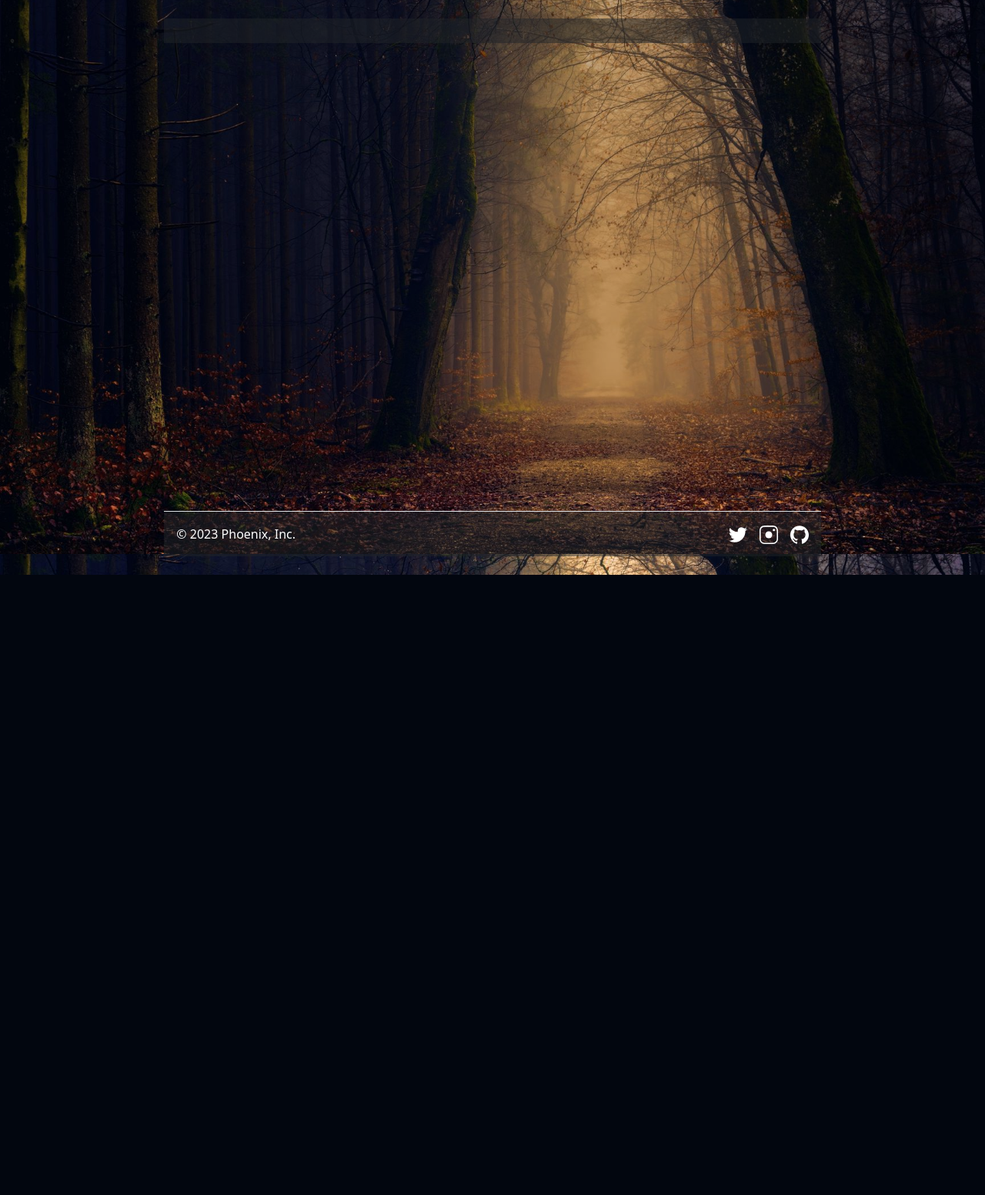
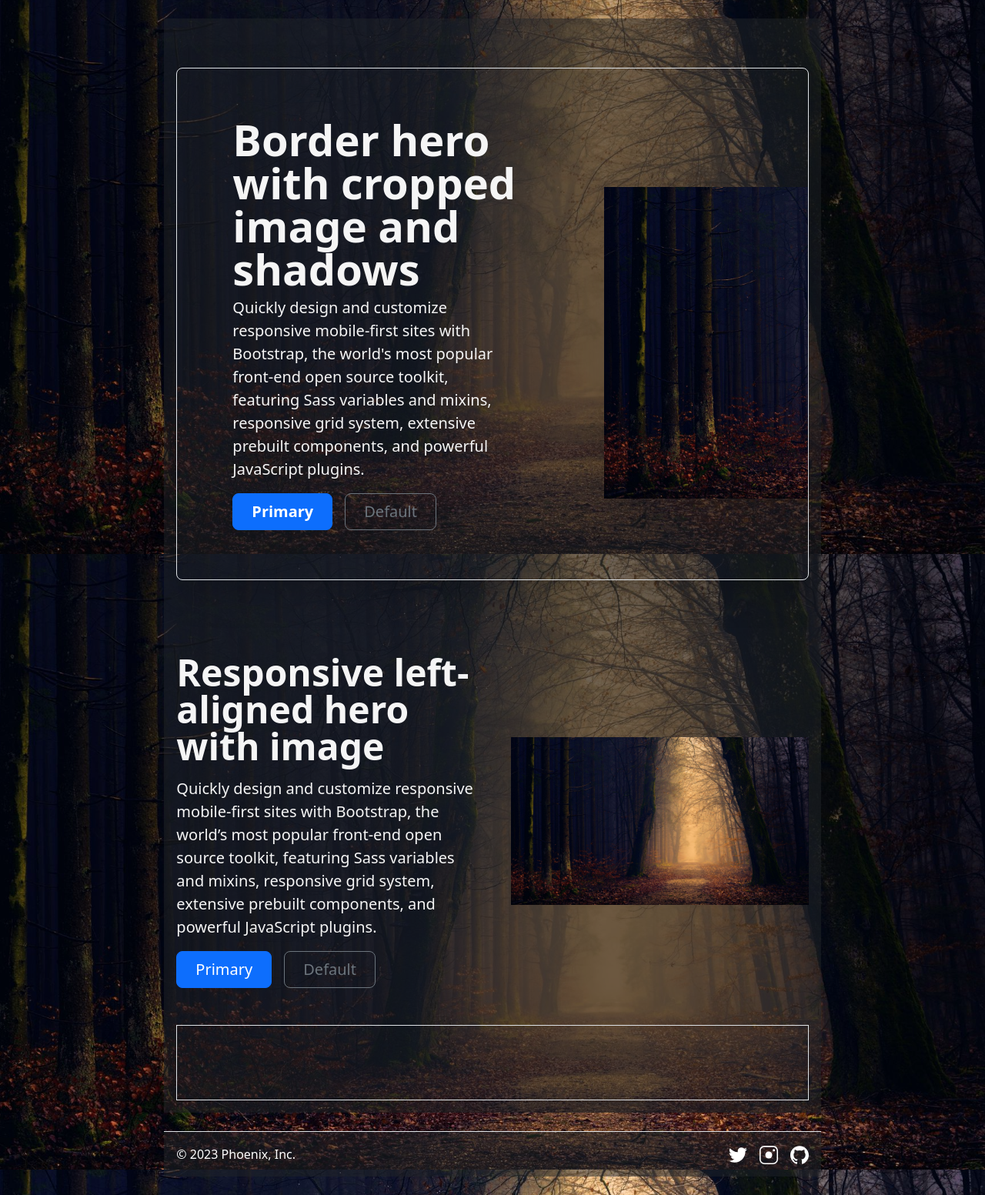
Before and after one commit to Phoenix-unic/my-blog, a Flask app: page /project in a window 1280 px wide. Shown: the part 80-1633 px from the top of the page at 77% size. Before the commit the page ends 827 px from the top, so only its background shows below. Run offline with Flask 3, Linux system fonts and the light colour scheme.

Commit message:
fixed some issues with elemements located on the page

```diff
--- a/templates/project.html
+++ b/templates/project.html
@@ -1,5 +1,4 @@
 {% extends 'layout.html' %}
-
 
 {% block title %}
 Project
@@ -12,11 +11,45 @@ active-link
 {% block main %}
 
 <div class="row">
-    <div class="col-xl-8 col-lg-10 col-md-12 mx-auto mt-lg-4 mt-md-2 p-3 bg-dark bg-opacity-50 ">
-        <div class="row">
-            <div class=""></div>
+  <div class="col-xl-8 col-lg-10 col-md-12 mx-auto mt-lg-4 mt-md-2 p-3 bg-dark bg-opacity-50 ">
+    <div class="container my-5">
+      <div class="row p-4 pb-0 pe-lg-0 pt-lg-5 align-items-center rounded-3 border shadow-lg">
+        <div class="col-lg-7 p-3 p-lg-5 pt-lg-3">
+          <h1 class="display-4 fw-bold lh-1">Border hero with cropped image and shadows</h1>
+          <p class="lead">Quickly design and customize responsive mobile-first sites with Bootstrap, the world's most
+            popular front-end open source toolkit, featuring Sass variables and mixins, responsive grid system,
+            extensive prebuilt components, and powerful JavaScript plugins.</p>
+          <div class="d-grid gap-2 d-md-flex justify-content-md-start mb-4 mb-lg-3">
+            <button type="button" class="btn btn-primary btn-lg px-4 me-md-2 fw-bold">Primary</button>
+            <button type="button" class="btn btn-outline-secondary btn-lg px-4">Default</button>
+          </div>
         </div>
+        <div class="col-lg-4 offset-lg-1 p-0 overflow-hidden shadow-lg ">
+          <img class="rounded-lg-3" src="/static/images/park1920x1080.jpg" alt="" width="720">
+        </div>
+      </div>
     </div>
+
+    <div class="row flex-lg-row-reverse align-items-center g-5 py-5">
+      <div class="col-10 col-sm-8 col-lg-6">
+        <img src="/static/images/park1920x1080.jpg" class="d-block mx-lg-auto img-fluid" alt="Bootstrap Themes" width="700"
+          height="500" loading="lazy">
+      </div>
+      <div class="col-lg-6">
+        <h1 class="display-5 fw-bold lh-1 mb-3">Responsive left-aligned hero with image</h1>
+        <p class="lead">Quickly design and customize responsive mobile-first sites with Bootstrap, the world’s most
+          popular front-end open source toolkit, featuring Sass variables and mixins, responsive grid system,
+          extensive
+          prebuilt components, and powerful JavaScript plugins.</p>
+        <div class="d-grid gap-2 d-md-flex justify-content-md-start">
+          <button type="button" class="btn btn-primary btn-lg px-4 me-md-2">Primary</button>
+          <button type="button" class="btn btn-outline-secondary btn-lg px-4">Default</button>
+        </div>
+      </div>
+    </div>
+    <div class="container col-xxl-8 px-4 border py-5">
+    </div>
+  </div>
 </div>
 
 {% endblock %}
```
Also changed, not shown: templates/about.html (+34 -20 lines), templates/layout.html (+11 -8 lines), templates/cover.html (indentation only).
